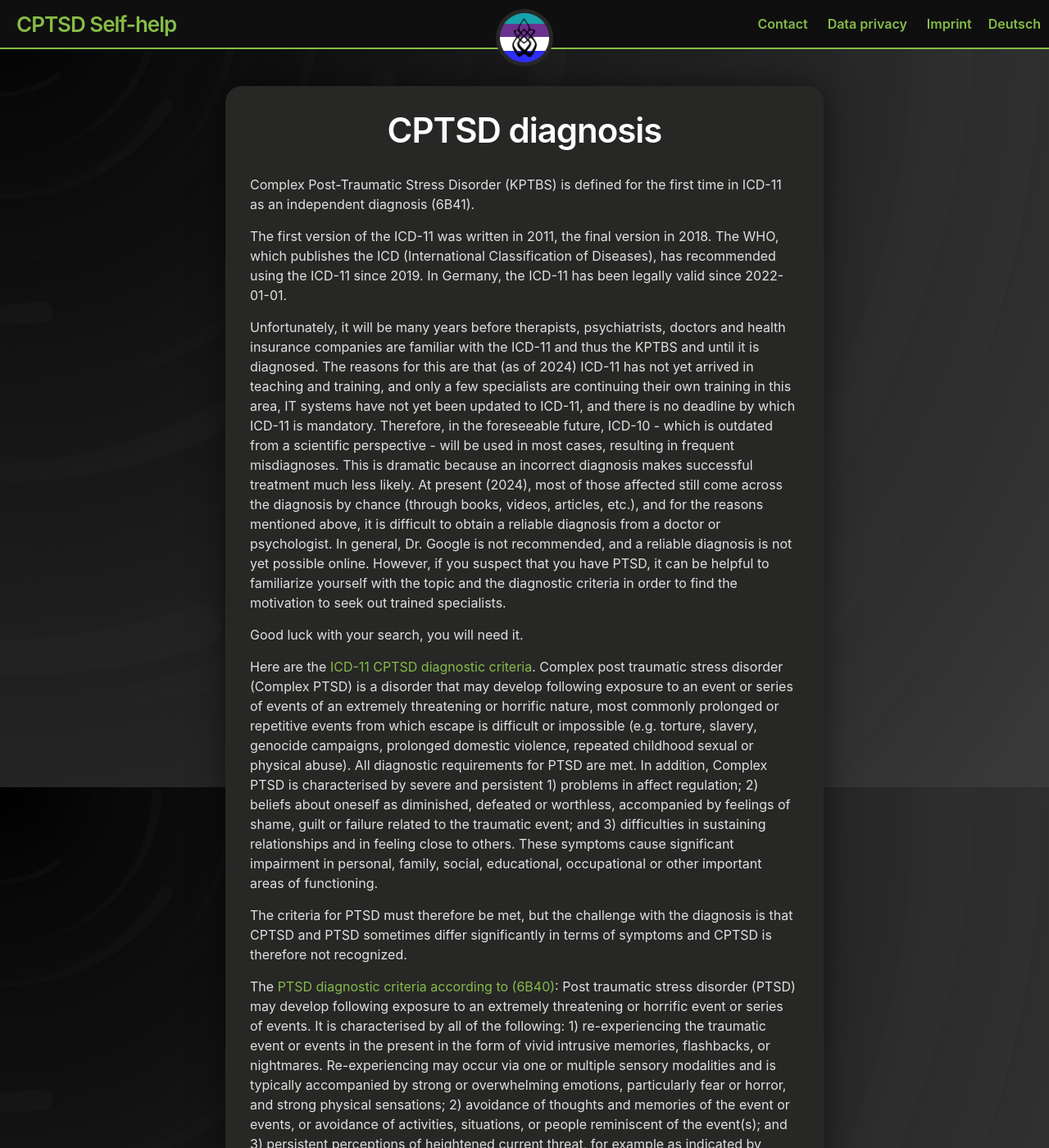
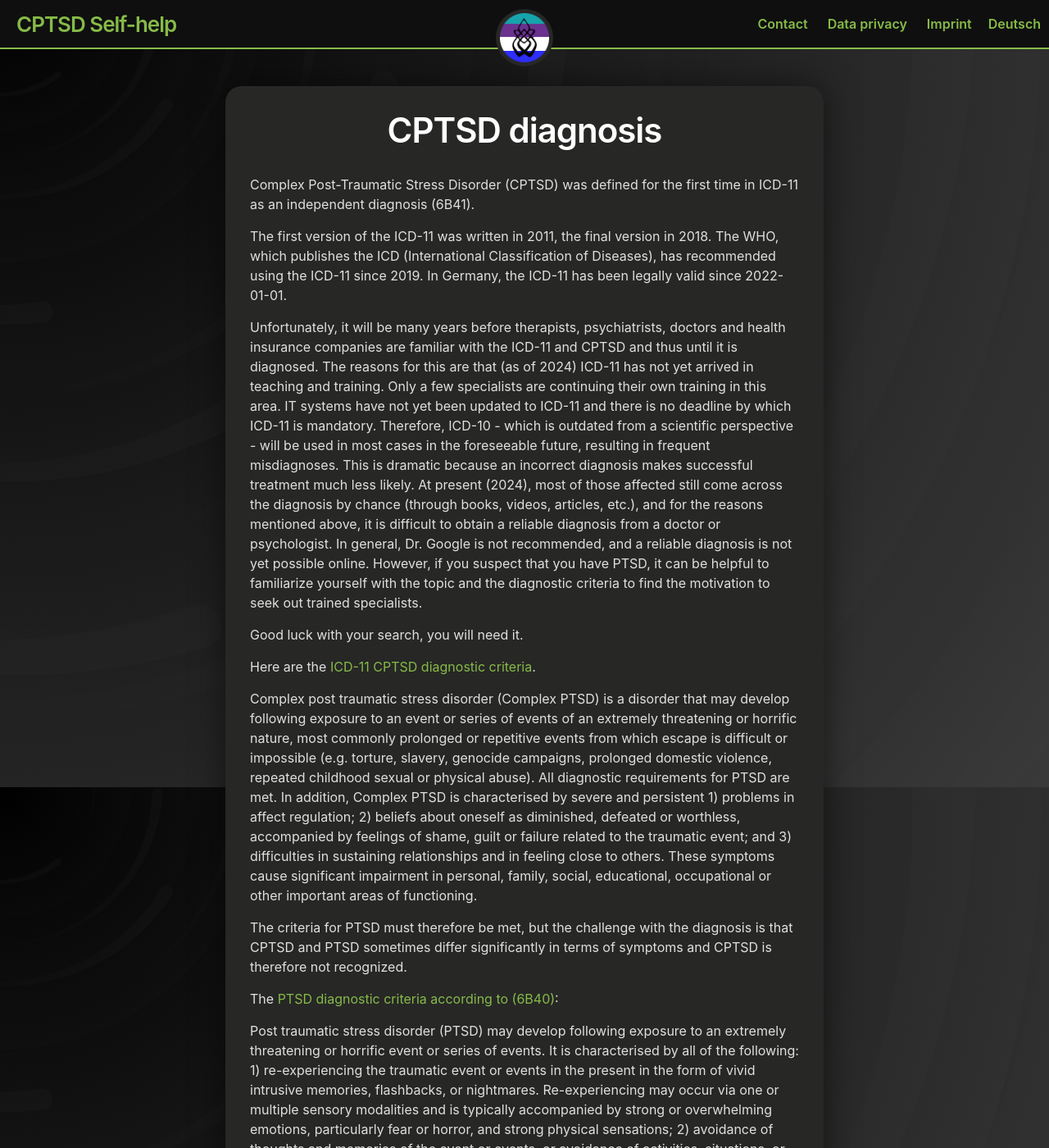
Before and after one commit to c-ptsd/c-ptsd.eu, a Jekyll site: the page built from _posts/2023-07-10-diagnose.md, in a window 1280 px wide and 1400 px high. Shown: the whole window at 82% size. Built offline with Jekyll 4.4.1, drawn with Linux system fonts in a browser that asks for light colours; some of the changed text lies outside the part shown.

Commit message:
Update 2023-07-10-diagnose.md

```diff
--- a/_posts/2023-07-10-diagnose.md
+++ b/_posts/2023-07-10-diagnose.md
@@ -3,22 +3,20 @@ layout: post
 title: CPTSD diagnosis
 ---
 
-Complex Post-Traumatic Stress Disorder (KPTBS) is defined for the first time in ICD-11 as an independent diagnosis (6B41).
+Complex Post-Traumatic Stress Disorder (CPTSD) was defined for the first time in ICD-11 as an independent diagnosis (6B41).
 
 The first version of the ICD-11 was written in 2011, the final version in 2018. The WHO, which publishes the ICD (International Classification of Diseases), has recommended using the ICD-11 since 2019. In Germany, the ICD-11 has been legally valid since 2022-01-01.
 
-Unfortunately, it will be many years before therapists, psychiatrists, doctors and health insurance companies are familiar with the ICD-11 and thus the KPTBS and until it is diagnosed. The reasons for this are that (as of 2024) ICD-11 has not yet arrived in teaching and training, and only a few specialists are continuing their own training in this area, IT systems have not yet been updated to ICD-11, and there is no deadline by which ICD-11 is mandatory.
-Therefore, in the foreseeable future, ICD-10 - which is outdated from a scientific perspective - will be used in most cases, resulting in frequent misdiagnoses.
-This is dramatic because an incorrect diagnosis makes successful treatment much less likely.
-At present (2024), most of those affected still come across the diagnosis by chance (through books, videos, articles, etc.), and for the reasons mentioned above, it is difficult to obtain a reliable diagnosis from a doctor or psychologist.
-In general, Dr. Google is not recommended, and a reliable diagnosis is not yet possible online. However, if you suspect that you have PTSD, it can be helpful to familiarize yourself with the topic and the diagnostic criteria in order to find the motivation to seek out trained specialists.
+Unfortunately, it will be many years before therapists, psychiatrists, doctors and health insurance companies are familiar with the ICD-11 and CPTSD and thus until it is diagnosed. The reasons for this are that (as of 2024) ICD-11 has not yet arrived in teaching and training. Only a few specialists are continuing their own training in this area. IT systems have not yet been updated to ICD-11 and there is no deadline by which ICD-11 is mandatory. Therefore, ICD-10 - which is outdated from a scientific perspective - will be used in most cases in the foreseeable future, resulting in frequent misdiagnoses. This is dramatic because an incorrect diagnosis makes successful treatment much less likely. At present (2024), most of those affected still come across the diagnosis by chance (through books, videos, articles, etc.), and for the reasons mentioned above, it is difficult to obtain a reliable diagnosis from a doctor or psychologist. In general, Dr. Google is not recommended, and a reliable diagnosis is not yet possible online. However, if you suspect that you have PTSD, it can be helpful to familiarize yourself with the topic and the diagnostic criteria to find the motivation to seek out trained specialists.
 
 Good luck with your search, you will need it.
 
 Here are the [ICD-11 CPTSD diagnostic criteria](https://icd.who.int/browse/2024-01/mms/en#585833559).
+
 Complex post traumatic stress disorder (Complex PTSD) is a disorder that may develop following exposure to an event or series of events of an extremely threatening or horrific nature, most commonly prolonged or repetitive events from which escape is difficult or impossible (e.g. torture, slavery, genocide campaigns, prolonged domestic violence, repeated childhood sexual or physical abuse). All diagnostic requirements for PTSD are met. In addition, Complex PTSD is characterised by severe and persistent 1) problems in affect regulation; 2) beliefs about oneself as diminished, defeated or worthless, accompanied by feelings of shame, guilt or failure related to the traumatic event; and 3) difficulties in sustaining relationships and in feeling close to others. These symptoms cause significant impairment in personal, family, social, educational, occupational or other important areas of functioning.
 
 The criteria for PTSD must therefore be met, but the challenge with the diagnosis is that CPTSD and PTSD sometimes differ significantly in terms of symptoms and CPTSD is therefore not recognized.
 
 The [PTSD diagnostic criteria according to (6B40)](https://icd.who.int/browse/2024-01/mms/en#2070699808):
+
 Post traumatic stress disorder (PTSD) may develop following exposure to an extremely threatening or horrific event or series of events. It is characterised by all of the following: 1) re-experiencing the traumatic event or events in the present in the form of vivid intrusive memories, flashbacks, or nightmares. Re-experiencing may occur via one or multiple sensory modalities and is typically accompanied by strong or overwhelming emotions, particularly fear or horror, and strong physical sensations; 2) avoidance of thoughts and memories of the event or events, or avoidance of activities, situations, or people reminiscent of the event(s); and 3) persistent perceptions of heightened current threat, for example as indicated by hypervigilance or an enhanced startle reaction to stimuli such as unexpected noises. The symptoms persist for at least several weeks and cause significant impairment in personal, family, social, educational, occupational or other important areas of functioning.
```
